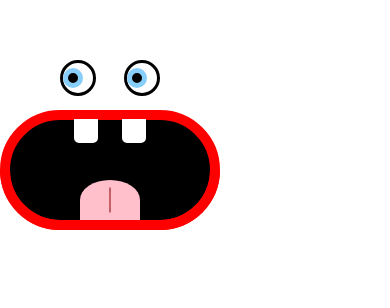
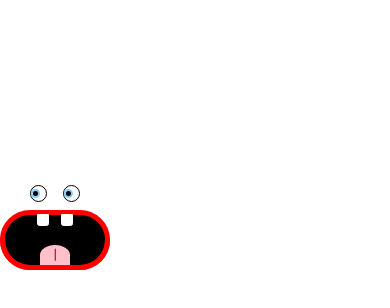
Before and after one commit to benyomtov/YUMM, a React (Create React App) app: page / in a window 390 px wide. Shown: the part 526-834 px from the top of the page. Built offline with nearby package versions, Linux system fonts and the light colour scheme.

Commit message:
made hero responsive using rem and media

```diff
--- a/src/components/game/game.css
+++ b/src/components/game/game.css
@@ -1,17 +1,53 @@
+html {
+    font-size: 16px;
+}
+
+@media (max-width: 1200px) {
+    html {
+      font-size: 16px;
+    }
+
+}
+
+@media (max-width: 992px) {
+    html {
+      font-size: 14px;
+    }
+
+}
+
+@media (max-width: 768px) {
+    html {
+      font-size: 12px;
+    }
+}
+
+@media (max-width: 576px) {
+    html {
+      font-size: 10px;
+    }
+}
+
+@media (max-width: 400px) {
+    html {
+      font-size: 8px;
+    }
+}
+
 .mouth {
-  width: 200px;
-  height: 100px;
-  border-radius: 100px;
-  border: 10px solid red;
+  width: 12.5rem;
+  height: 6.25rem;
+  border-radius: 6.25rem;
+  border: .625rem solid red;
   background-color: black;
 }
 
 .mouth-bottom {
-  width: 200px;
-  height: 50px;
-  border: 10px solid red;
+  width: 12.5rem;
+  height: 3.125rem;
+  border: .625rem solid red;
   background-color: none;
-  border-radius: 0 0 100px 100px;
+  border-radius: 0 0 6.25rem 6.25rem;
   border-top: none;
 }
 
@@ -20,19 +56,19 @@
   top: 0;
   left: 50%;
   transform: translateX(-50%);
-  width: 120px;
-  height: 23px;
+  width: 7.5rem;
+  height: 1.438rem;
   display: flex;
   justify-content: space-evenly;
   align-items: center;
 }
 
 .tooth {
-  width: 20px;
-  height: 20px;
-  border: 2px solid white;
+  width: 1.25rem;
+  height: 1.25rem;
+  border: .125rem solid white;
   background-color: white;
-  border-radius: 0 0 5px 5px;
+  border-radius: 0 0 .313rem .313rem;
 }
 
 .tongue {
@@ -40,8 +76,8 @@
   bottom: 0;
   left: 50%;
   transform: translateX(-50%);
-  width: 60px;
-  height: 40px;
+  width: 3.75rem;
+  height: 2.5rem;
   border-radius: 50% 50% 0 0;
   background-color: pink;
   animation: tongueStretch 1s ease-in-out infinite;
@@ -53,21 +89,21 @@
   top: 50%;
   left: 50%;
   transform: translate(-50%, -50%);
-  width: 1px;
-  height: 30px;
+  width: .063rem;
+  height: 1.875rem;
   background-color: darkred;
   animation: tongueLineStretch 1s ease-in-out infinite;
 }
 
 .eye-left {
-    width: 30px;
-    height: 30px;
+    width: 1.875rem;
+    height: 1.875rem;
     background-color: white;
-    border: 3px solid black;
+    border: .188rem solid black;
     border-radius: 50%;
     position: absolute;
-    top: -60px;
-    left: 50px;
+    top: -3.75rem;
+    left: 3.125rem;
     transform: scaleY(1);
     transform-origin: center center;
     transform-box: fill-box;
@@ -75,27 +111,27 @@
   }
 
   .pupil {
-    width: 10px;
-    height: 10px;
+    width: .625rem;
+    height: .625rem;
     background-color: black;
     border-radius: 50%;
     position: absolute;
-    top: 5px;
-    left: 5px;
-    border: 5px solid lightskyblue;
+    top: .313rem;
+    left: .313rem;
+    border: .313rem solid lightskyblue;
     overflow: hidden;
     animation : eyeRoll 2s ease-in-out infinite;
   }
 
   .eye-right {
-    width: 30px;
-    height: 30px;
+    width: 1.875rem;
+    height: 1.875rem;
     background-color: white;
-    border: 3px solid black;
+    border: .188rem solid black;
     border-radius: 50%;
     position: absolute;
-    top: -60px;
-    right: 50px;
+    top: -3.75rem;
+    right: 3.125rem;
     transform: scaleY(1);
     transform-origin: center center;
     transform-box: fill-box;
@@ -107,7 +143,7 @@
           left: 0;
       }
       50% {
-          left: 10px;
+          left: .625rem;
       }
       100% {
           left: 0;
@@ -140,24 +176,24 @@
 
 @keyframes tongueStretch {
   0% {
-    height: 40px;
+    height: 2.5rem;
   }
   50% {
-    height: 60px;
+    height: 3.75rem;
   }
   100% {
-    height: 40px;
+    height: 2.5rem;
   }
 }
 
 @keyframes tongueLineStretch {
   0% {
-    height: 25px;
+    height: 1.563rem;
   }
   50% {
-    height: 45px;
+    height: 2.813rem;
   }
   100% {
-    height: 25px;
+    height: 1.563rem;
   }
 }
```
